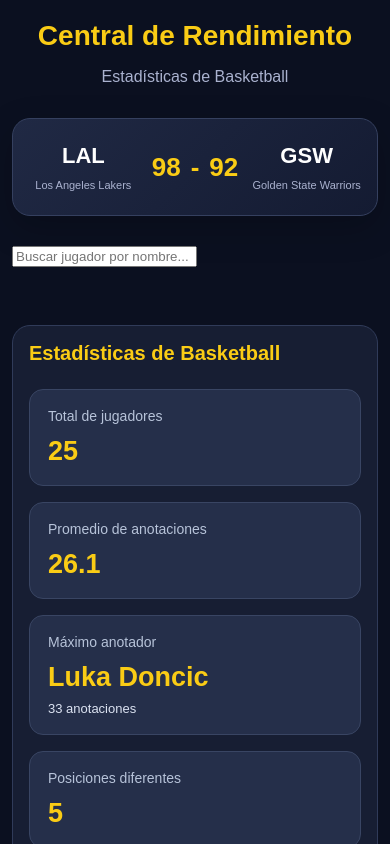
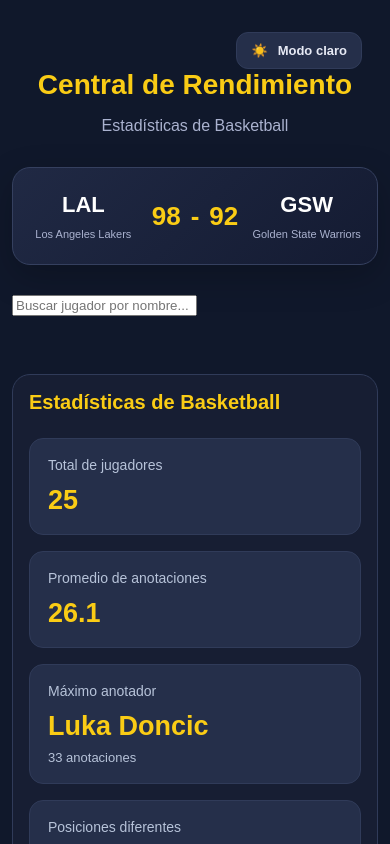
Before and after one commit to SantyGrana2/basketball-react, a React (Vite) app: page / in a window 390 px wide. Shown: the top 844 px of the page. Built offline with nearby package versions, Linux system fonts and the light colour scheme.

Commit message:
feat: implementar temas claro y oscuro persistentes

```diff
--- a/src/App.jsx
+++ b/src/App.jsx
@@ -7,10 +7,41 @@ import SearchBar from "./components/SearchBar";
 import PlayerTable from "./components/PlayerTable";
 import Pagination from "./components/Pagination";
 import StatsPanel from "./components/StatsPanel";
+import ThemeToggle from "./components/ThemeToggle";
 
 import { players } from "./data/players";
 
 function App() {
+  const [theme, setTheme] = useState(() => {
+    try {
+      return localStorage.getItem("basketball-theme") === "light"
+        ? "light"
+        : "dark";
+    } catch {
+      return "dark";
+    }
+  });
+
+  useEffect(() => {
+    document.documentElement.setAttribute(
+      "data-theme",
+      theme
+    );
+
+    try {
+      localStorage.setItem("basketball-theme", theme);
+    } catch {
+      // La aplicación sigue funcionando si el
+      // almacenamiento no está disponible.
+    }
+  }, [theme]);
+
+  const handleThemeToggle = () => {
+    setTheme((previous) =>
+      previous === "dark" ? "light" : "dark"
+    );
+  };
+
   // Estados de búsqueda
   const [search, setSearch] = useState("");
   const [debouncedSearch, setDebouncedSearch] = useState("");
@@ -127,6 +158,13 @@ function App() {
 
   return (
     <div className="app">
+      <div className="app__theme-controls">
+        <ThemeToggle
+          theme={theme}
+          onToggle={handleThemeToggle}
+        />
+      </div>
+
       <Header />
 
       <main className="app__main">
--- a/src/styles/main.css
+++ b/src/styles/main.css
@@ -349,3 +349,169 @@ button {
     padding: 16px;
   }
 }
+
+
+/* ========================================
+   SISTEMA DE TEMAS CLARO Y OSCURO
+======================================== */
+
+:root,
+[data-theme="dark"] {
+  --theme-background: #10182b;
+  --theme-surface: #171e33;
+  --theme-card: #252f4a;
+  --theme-secondary: #1d263e;
+  --theme-border: #303b59;
+  --theme-text: #e7eaf5;
+  --theme-muted: #b7c3d9;
+  --theme-accent: #facc15;
+  --theme-table-hover: #303c5b;
+}
+
+[data-theme="light"] {
+  --theme-background: #f2f5fb;
+  --theme-surface: #ffffff;
+  --theme-card: #edf2fa;
+  --theme-secondary: #f5f7fc;
+  --theme-border: #cdd6e5;
+  --theme-text: #18243a;
+  --theme-muted: #53647b;
+  --theme-accent: #946200;
+  --theme-table-hover: #e2eaf7;
+}
+
+body {
+  background-color: var(--theme-background);
+  color: var(--theme-text);
+  transition:
+    background-color 0.25s ease,
+    color 0.25s ease;
+}
+
+.app {
+  color: var(--theme-text);
+}
+
+/* Botón de cambio de tema */
+
+.app__theme-controls {
+  display: flex;
+  justify-content: flex-end;
+  padding: 16px 24px 0;
+}
+
+.theme-toggle {
+  display: inline-flex;
+  align-items: center;
+  gap: 10px;
+  padding: 11px 18px;
+  border: 1px solid var(--theme-border);
+  border-radius: 12px;
+  background-color: var(--theme-card);
+  color: var(--theme-text);
+  font-size: 14px;
+  font-weight: 700;
+  cursor: pointer;
+  transition:
+    background-color 0.2s ease,
+    transform 0.2s ease;
+}
+
+.theme-toggle:hover {
+  transform: translateY(-2px);
+}
+
+.theme-toggle:focus-visible {
+  outline: 3px solid var(--theme-accent);
+  outline-offset: 3px;
+}
+
+/* Componentes principales */
+
+.player-table,
+.stats-panel {
+  background-color: var(--theme-surface);
+  border-color: var(--theme-border);
+  color: var(--theme-text);
+}
+
+.player-table h2,
+.stats-panel h2 {
+  color: var(--theme-accent);
+}
+
+/* Tabla */
+
+.player-table__table th {
+  background-color: var(--theme-card);
+  color: var(--theme-accent);
+}
+
+.player-table__table td {
+  color: var(--theme-text);
+  border-bottom-color: var(--theme-border);
+}
+
+.player-table__table tbody tr:nth-child(even) {
+  background-color: var(--theme-secondary);
+}
+
+.player-table__table tbody tr:hover {
+  background-color: var(--theme-table-hover);
+}
+
+.player-table__sort:hover {
+  color: var(--theme-text);
+}
+
+.player-table__empty {
+  color: var(--theme-muted);
+}
+
+/* Estadísticas */
+
+.stats-panel__card {
+  background-color: var(--theme-card);
+  border-color: var(--theme-border);
+}
+
+.stats-panel__card h3,
+.stats-panel__card span {
+  color: var(--theme-muted);
+}
+
+.stats-panel__card p {
+  color: var(--theme-accent);
+}
+
+.stats-panel__distribution {
+  background-color: var(--theme-secondary);
+}
+
+.stats-panel__distribution h3,
+.stats-panel__position-info {
+  color: var(--theme-text);
+}
+
+.stats-panel__bar {
+  background-color: var(--theme-border);
+}
+
+/* Textos generales */
+
+.app__results {
+  color: var(--theme-text);
+}
+
+/* Adaptación móvil */
+
+@media (max-width: 600px) {
+  .app__theme-controls {
+    padding: 12px 16px 0;
+  }
+
+  .theme-toggle {
+    padding: 10px 14px;
+    font-size: 13px;
+  }
+}
```
